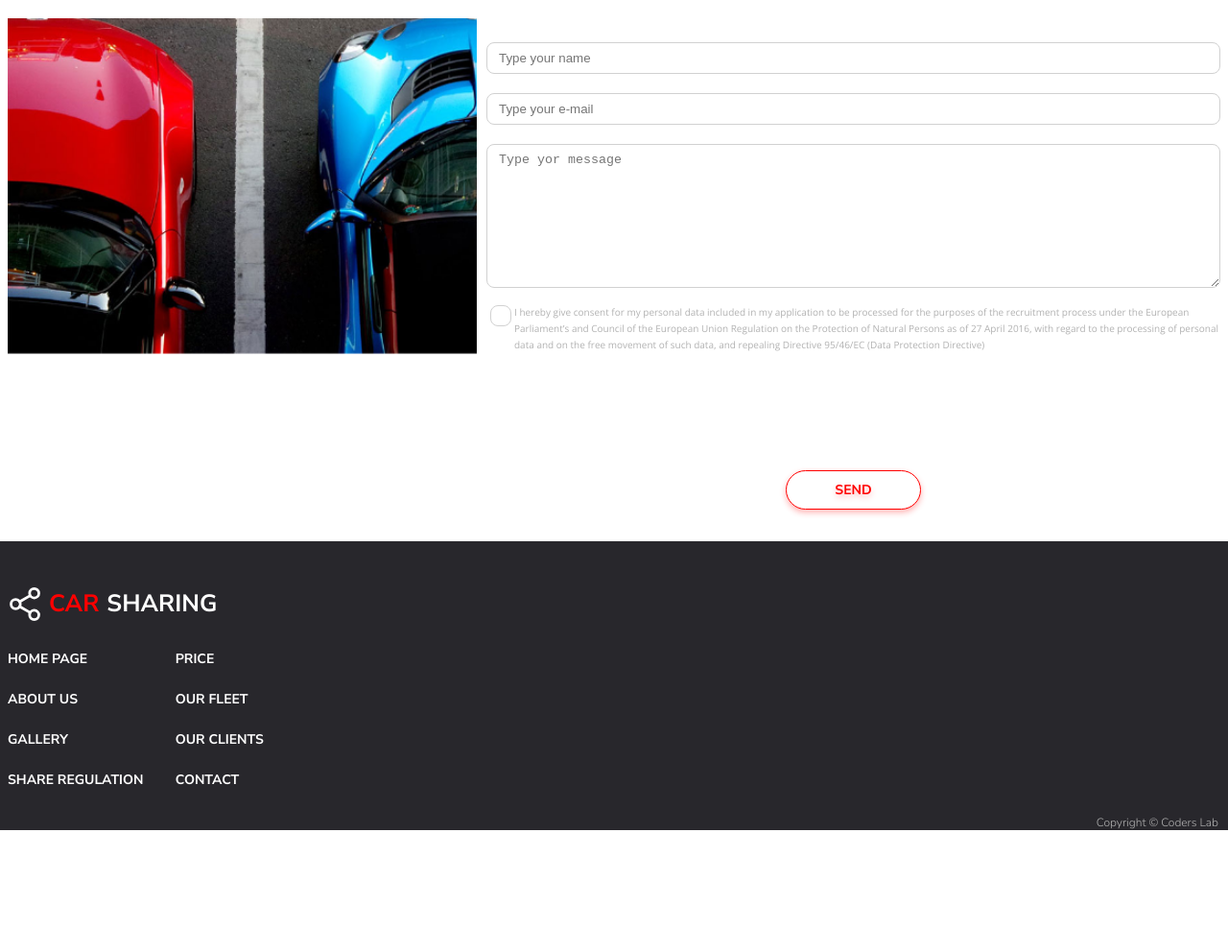
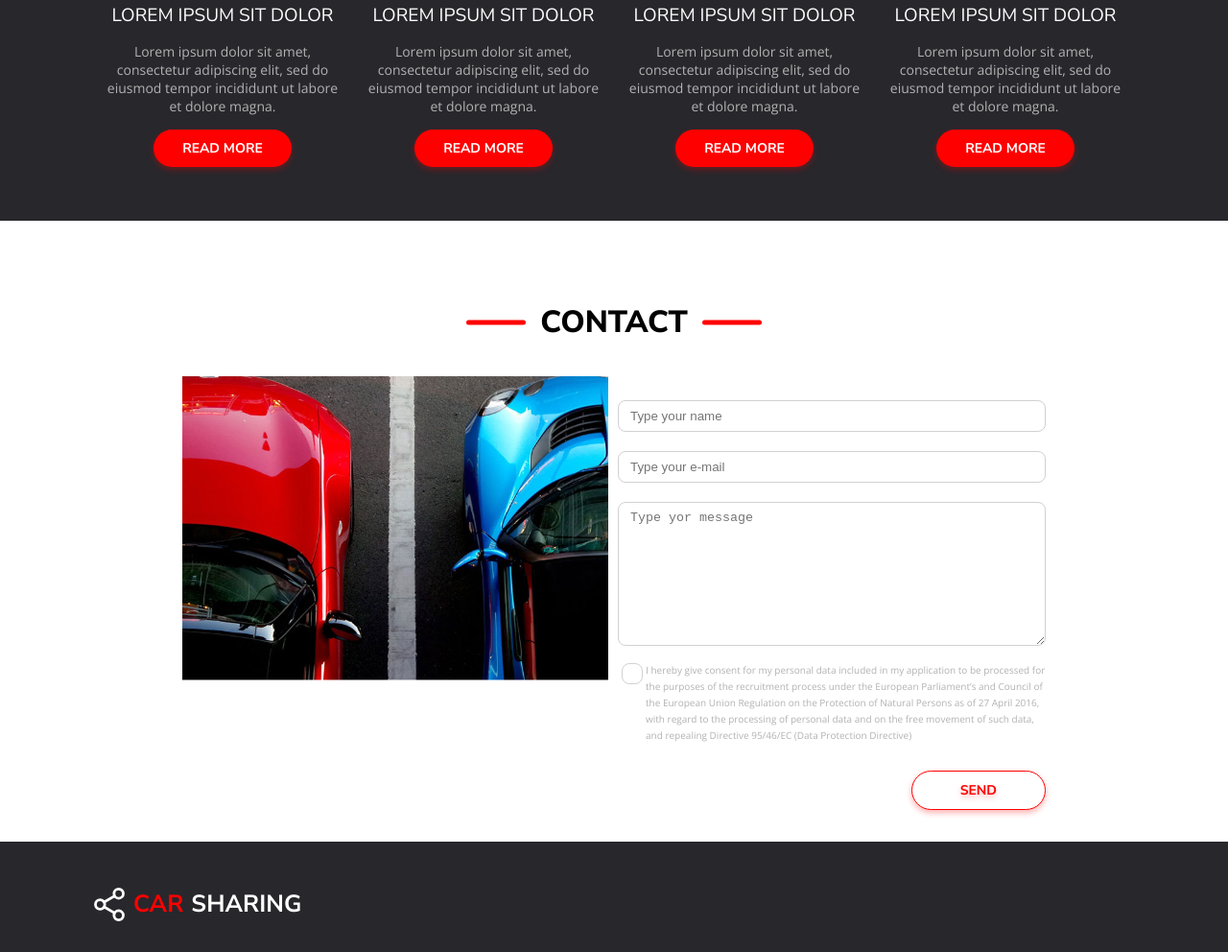
Before and after one commit to Sebarak/Car_sharing-RWD, a plain HTML site: page index.html in a window 1280 px wide. Shown: the part 1808-2800 px from the top of the page at 96% size. Before the commit the page ends 2673 px from the top, so only its background shows below. Drawn offline with nearby package versions, Linux system fonts and the light colour scheme.

Commit message:
Update Layout for Desktop Devices

```diff
--- a/index.html
+++ b/index.html
@@ -124,11 +124,13 @@
 </section>
 
 <footer class="container" id="footer">
-    <a href="#home">
-        <div class="footer_logo">
-            <h2><span>CAR</span>SHARING</h2>
-        </div>
-    </a>
+    <div class="holder">
+        <a href="#home" class="logo__link">
+            <div class="footer_logo">
+                <h2><span>CAR</span>SHARING</h2>
+            </div>
+        </a>
+    </div>
     <div class="section">
         <div class="section__links">
             <a href="#home">HOME PAGE</a>
--- a/scss/components/_banner.scss
+++ b/scss/components/_banner.scss
@@ -16,6 +16,9 @@
     }
   }
 
+  @include desktop{
+    height: 807px;
+  }
 
 
   .banner_area {
@@ -35,12 +38,19 @@
       font: 900 40px/60px "Nunito Sans", sans-serif;
       color: $color-white;
       text-shadow: 0 3px 6px #00000040;
+      @include desktop{
+        font: 900 90px/90px "Nunito Sans", sans-serif;
+        margin-bottom: 15px;
+      }
     }
 
     p {
       font: bold 12px/22px "Nunito Sans", sans-serif;
       color: $color-white;
       text-align: center;
+      @include desktop{
+        font: bold 12px/22px "Nunito Sans", sans-serif;
+      }
     }
 
     .banner__buttons {
@@ -58,6 +68,12 @@
         border-radius: 20px;
         padding: 8px 80px;
         transition: transform .4s cubic-bezier(1, -0.72, 0, 1.49);
+
+        @include desktop{
+          padding: 22px 55px;
+          border-radius: 40px;
+          margin: 20px;
+        }
       }
       button:hover{
         cursor: pointer;
--- a/scss/components/_contact.scss
+++ b/scss/components/_contact.scss
@@ -41,6 +41,9 @@
     @include tablet{
       flex-direction: row;
     }
+    @include desktop{
+      width: 900px;
+    }
     img {
       width: 100%;
 
@@ -81,7 +84,7 @@
       .checkbox__area {
         margin-top: 15px;
         max-height: 200px;
-
+          position: relative;
         input[type="checkbox"] {
           width: 22px;
           height: 22px;
@@ -121,6 +124,10 @@
         font: bold 14px/19px "Nunito Sans",sans-serif;
         border-radius: 40px;
         transition: transform .4s cubic-bezier(1, -0.72, 0, 1.49);
+        @include desktop{
+          margin-top: -60px;
+          align-self: flex-end;
+        }
       }
       button:hover{
         cursor: pointer;
--- a/scss/components/_footer.scss
+++ b/scss/components/_footer.scss
@@ -7,8 +7,22 @@ footer {
   justify-content: center;
   align-items: center;
 
-  a {
+
+.holder {
+  @include tablet{
+    display: flex;
+    justify-content: flex-start;
     align-self: flex-start;
+  }
+  @include desktop {
+    width: 1088px;
+    align-self: auto;
+  }
+
+  .logo__link {
+    align-self: flex-start;
+
+
     .footer_logo {
       margin: 40px 0 30px 0;
       cursor: pointer;
@@ -27,10 +41,18 @@ footer {
       }
     }
   }
+}
 
   .section {
     @include tablet {
       align-self: flex-start;
+    }
+
+    @include desktop{
+      width: 1088px;
+      position: relative;
+      align-self: center;
+      padding-left: -140px;
     }
 
     &__links {
--- a/scss/components/_header.scss
+++ b/scss/components/_header.scss
@@ -9,6 +9,10 @@ header {
     position: absolute;
     display: flex;
     justify-content: space-between;
+  }
+
+  @include desktop{
+    height: 60px;
   }
 
   display: flex;
@@ -105,6 +109,9 @@ header {
           padding: 7px 0;
           text-align: center;
         }
+        @include desktop{
+          padding: 14px 0;
+        }
 
         a {
           color: $color-white;
--- a/scss/components/_main.scss
+++ b/scss/components/_main.scss
@@ -4,6 +4,10 @@ main{
   flex-direction: column;
   justify-content: center;
   align-items: center;
+
+  @include desktop{
+    width: 1088px;
+  }
   h2{
     margin: 82px 0 40px 0;
     position: relative;
@@ -37,6 +41,7 @@ main{
     @include tablet{
       flex-direction: row;
     }
+
     .blog__option{
       margin-bottom: 25px;
       border-bottom: 1px dashed $color-transparent;
@@ -48,6 +53,9 @@ main{
       @include tablet{
         padding: 8px;
         border: none;
+      }
+      @include desktop{
+        align-items: flex-start;
       }
       img{
         @include tablet{
@@ -63,6 +71,10 @@ main{
         text-align: center;
         font: 300 14px/19px "Open Sans",sans-serif;
         color: $color-paragraphs;
+        @include desktop{
+          text-align: left;
+          width: 260px;
+        }
       }
       button{
         margin: 15px 0;
--- a/scss/components/_service.scss
+++ b/scss/components/_service.scss
@@ -34,6 +34,10 @@
 
     @include tablet{
       display: flex;
+    }
+
+    @include desktop{
+      width: 1088px;
     }
     &__segment{
       margin-bottom: 25px;
--- a/scss/global/_generic.scss
+++ b/scss/global/_generic.scss
@@ -13,4 +13,5 @@ a{
 .container {
   margin: 0 auto;
   padding: 8px;
+
 }
--- a/scss/variables/_breakpoints.scss
+++ b/scss/variables/_breakpoints.scss
@@ -1,5 +1,5 @@
 $tablet-width: 768px;
-$desktop-width: 1024px;
+$desktop-width: 1088px;
 
 @mixin tablet {
   @media screen and (min-width: $tablet-width) {
```
Also changed, not shown: css/main.css, 1 other file.
